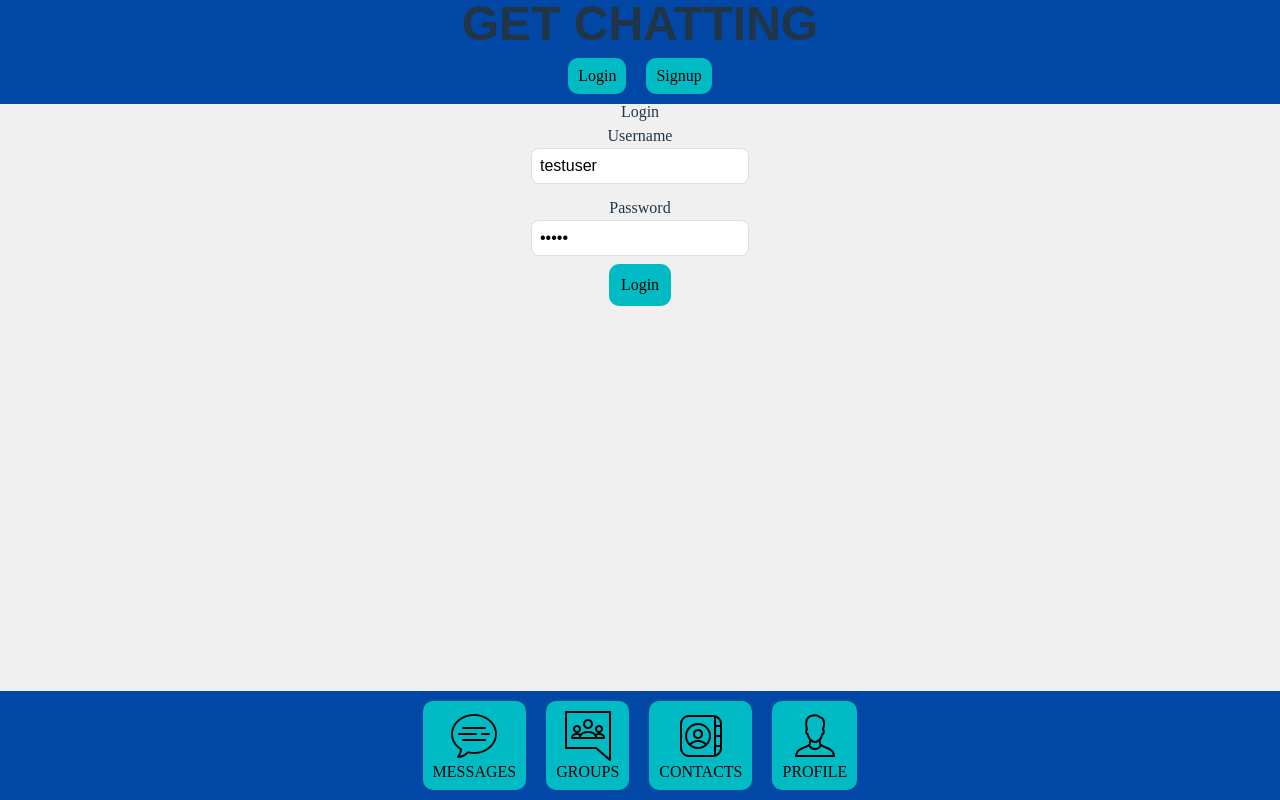
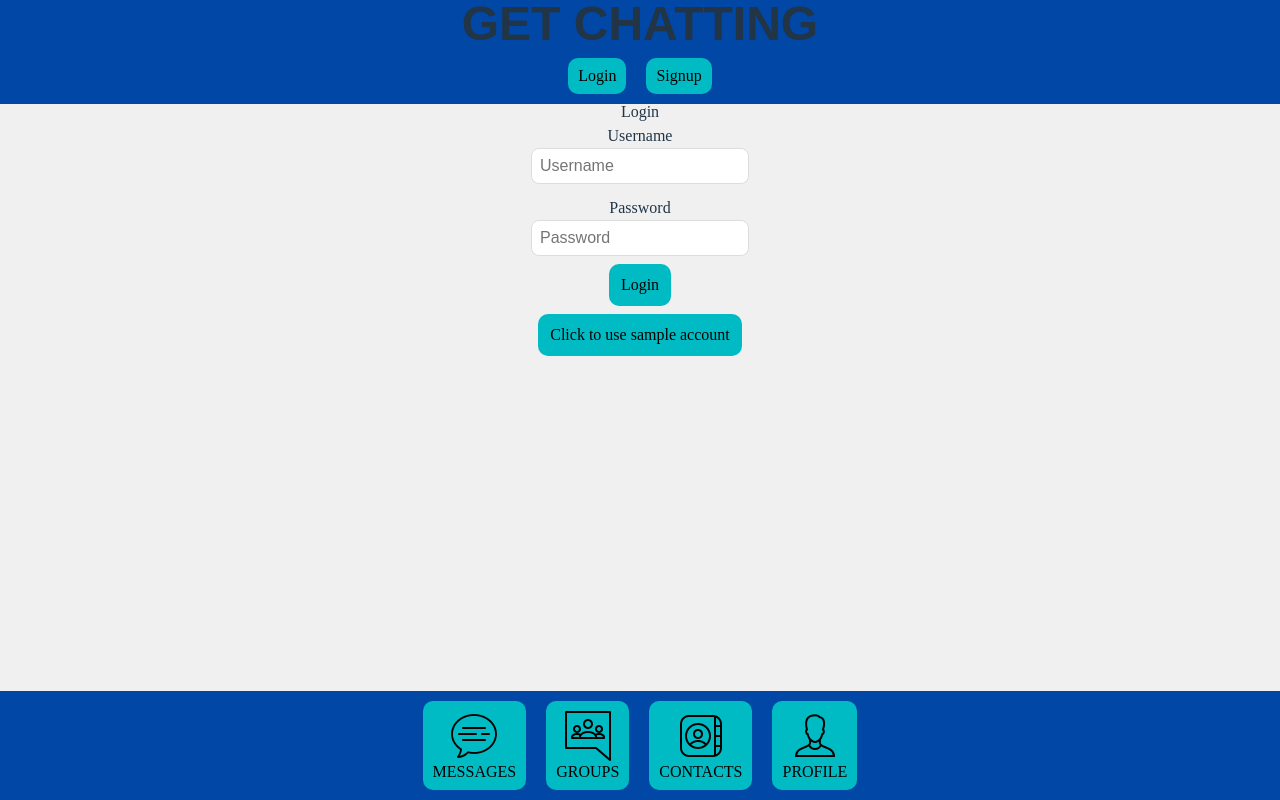
Before and after one commit to LukasDrinkwater/project-messaging-app, a React (Vite) app in the folder frontend/: page /login in a window 1280 px wide. Built offline with nearby package versions, Linux system fonts and the light colour scheme; no server answers; a web font is replaced by a local one.

Commit message:
added form button to allow use of sample account

```diff
--- a/frontend/src/components/single-components/forms/LoginForm.jsx
+++ b/frontend/src/components/single-components/forms/LoginForm.jsx
@@ -17,8 +17,8 @@ export default function LoginForm() {
   const from = location.state?.from?.pathname || "/";
 
   // States for the form
-  const [username, setUsername] = useState("testuser");
-  const [password, setPassword] = useState("12345");
+  const [username, setUsername] = useState("");
+  const [password, setPassword] = useState("");
 
   const handleLoginSubmit = async (e) => {
     e.preventDefault();
@@ -46,6 +46,11 @@ export default function LoginForm() {
     }
   };
 
+  const handleDefaultLogin = () => {
+    setUsername("testuser");
+    setPassword("12345");
+  };
+
   return (
     <>
       <div className="loginContainer">
@@ -71,11 +76,17 @@ export default function LoginForm() {
                 type="password"
                 name="password"
                 id="password"
+                placeholder="Password"
                 value={password}
                 onChange={(e) => setPassword(e.target.value)}
               />
             </div>
             <button type="submit">Login</button>
+            <div className="formGroup">
+              <button type="button" onClick={handleDefaultLogin}>
+                Click to use sample account
+              </button>
+            </div>
           </form>
         </div>
       </div>
```
